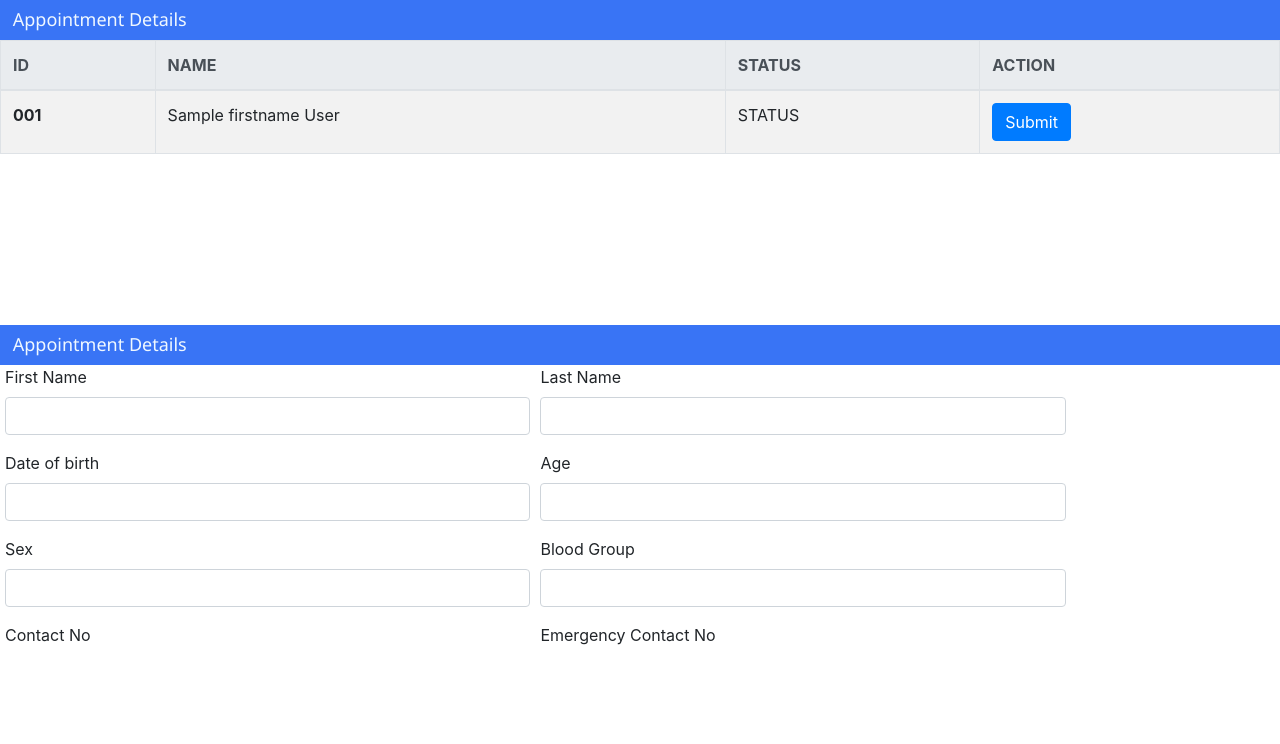
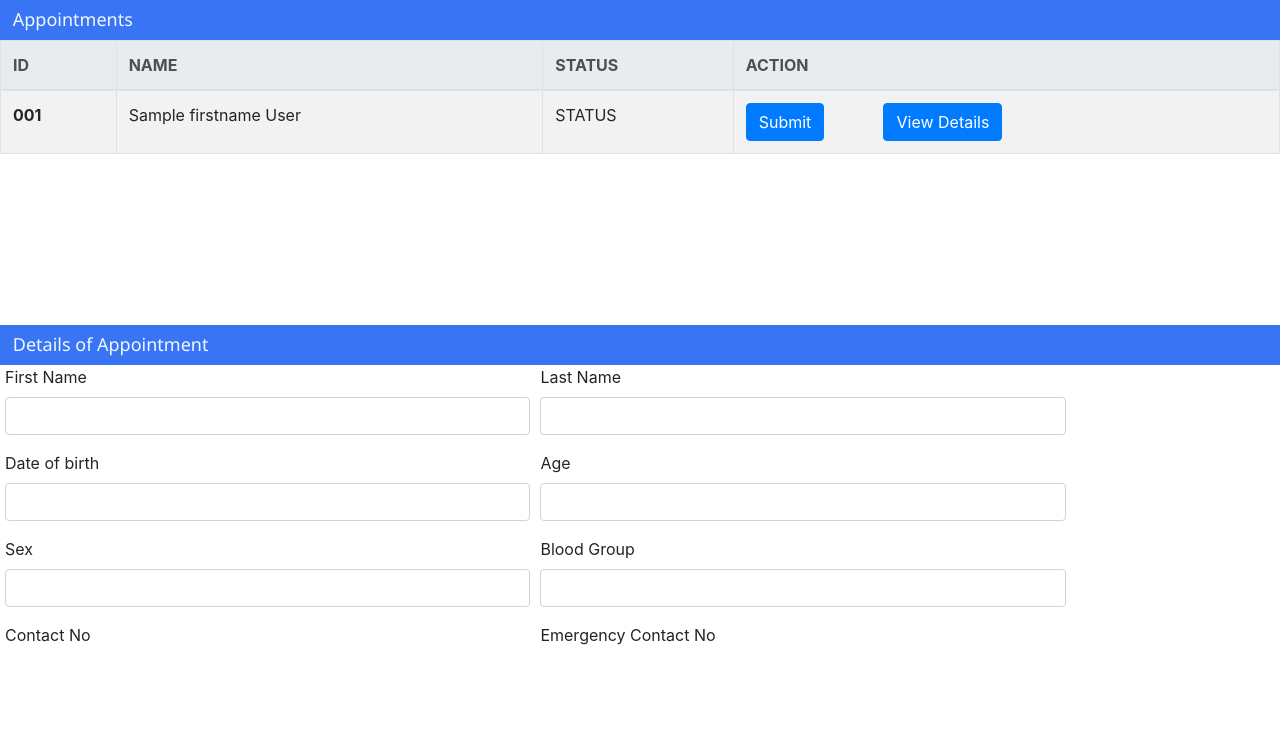
Before and after one commit to mhawk507/Ontogenesis, a Flask app: template templates/DocDash.html in a window 1280 px wide. Shown: the part 56-800 px from the top of the page. Run offline with Flask 2, Linux system fonts and the light colour scheme; the template is opened without the code that fills it: most values are stand-ins (such as "Sample title", 1, 10 or a date in 2020); some libraries are stand-ins or nearby versions.

Commit message:
Docpage and docdash
Docpage and docdash changed

```diff
--- a/templates/DocDash.html
+++ b/templates/DocDash.html
@@ -31,7 +31,7 @@
     </nav>
     <!--BODY-->
     <!-- table -->
-    <div class="title">Appointment Details</div>
+    <div class="title">Appointments</div>
     <div class="table-wrapper-scroll-y my-custom-scrollbar">
         <table class="table table-bordered table-striped mb-0">
             <thead class="thead-light">
@@ -49,10 +49,25 @@
                     <td>{{user.firstname}} {{user.lastname}}</td>
                     <td>STATUS</td>
                     <td>
-                        <form action='/DocPage' method="GET"><input type="hidden" name="appointment_id"
-                                value="{{user.appointment_id}}" /><input type="hidden" name="case_id"
-                                value="{{user.case_id}}"><input type="submit" class="btn btn-primary"></button>
-                        </form>
+
+
+                        <div class="row">
+                            <div class="col-md-3">
+                                <form action='/DocPage' method="GET"><input type="hidden" name="appointment_id"
+                                        value="{{user.appointment_id}}" /><input type="hidden" name="case_id"
+                                        value="{{user.case_id}}"><input type="submit" class="btn btn-primary" />
+                                </form>
+                            </div>
+
+                            <div class="col-md-3">
+                                <!-- <form action="/getuserdetails" method="POST"> -->
+                                    <input type="hidden" value="{{user.username}}" name="username" />
+                                    <input onClick="myFunction()" type="submit" class="btn btn-primary" value="View Details" />
+                                <!-- </form> -->
+                            </div>
+
+                        </div>
+
                     </td>
                 </tr>
                 {% endfor %}
@@ -60,8 +75,8 @@
         </table>
     </div>
     <!-- Details -->
-    <div class="title">Appointment Details</div>
-    <div class="table-wrapper-scroll-y my-custom-scrollbar">
+    <div class="title">Details of Appointment</div>
+    <div class="table-wrapper-scroll-y my-custom-scrollbar" id="detailsofappointment">
         <form action="#" method="#">
             <div class="form-row ml-auto">
                 <div class="form-group col-md-5">
@@ -125,6 +140,16 @@
     <script src="https://stackpath.bootstrapcdn.com/bootstrap/4.3.1/js/bootstrap.min.js"
         integrity="sha384-JjSmVgyd0p3pXB1rRibZUAYoIIy6OrQ6VrjIEaFf/nJGzIxFDsf4x0xIM+B07jRM"
         crossorigin="anonymous"></script>
+    <script>
+            function myFunction() {
+              var x = document.getElementById("detailsofappointment");
+              if (x.style.display === "block") {
+                x.style.display = "none";
+              } else {
+                x.style.display = "block";
+              }
+            }
+    </script>
 </body>
 
 </html>
```
Also changed, not shown: templates/DocPage.html (+15 -7 lines).
